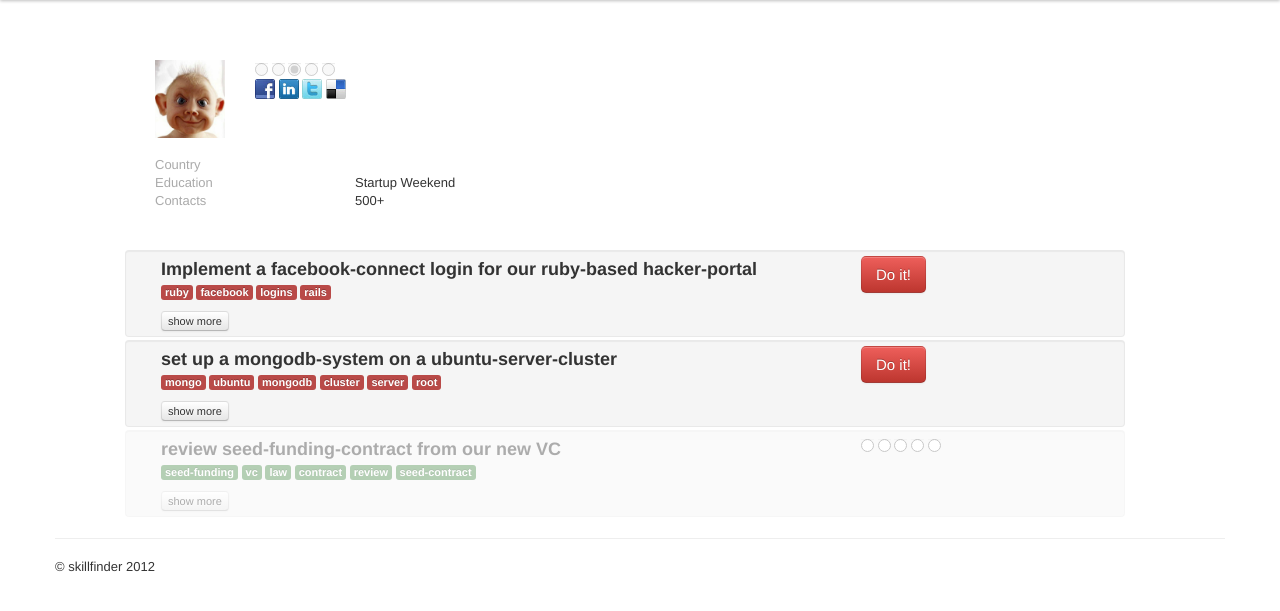
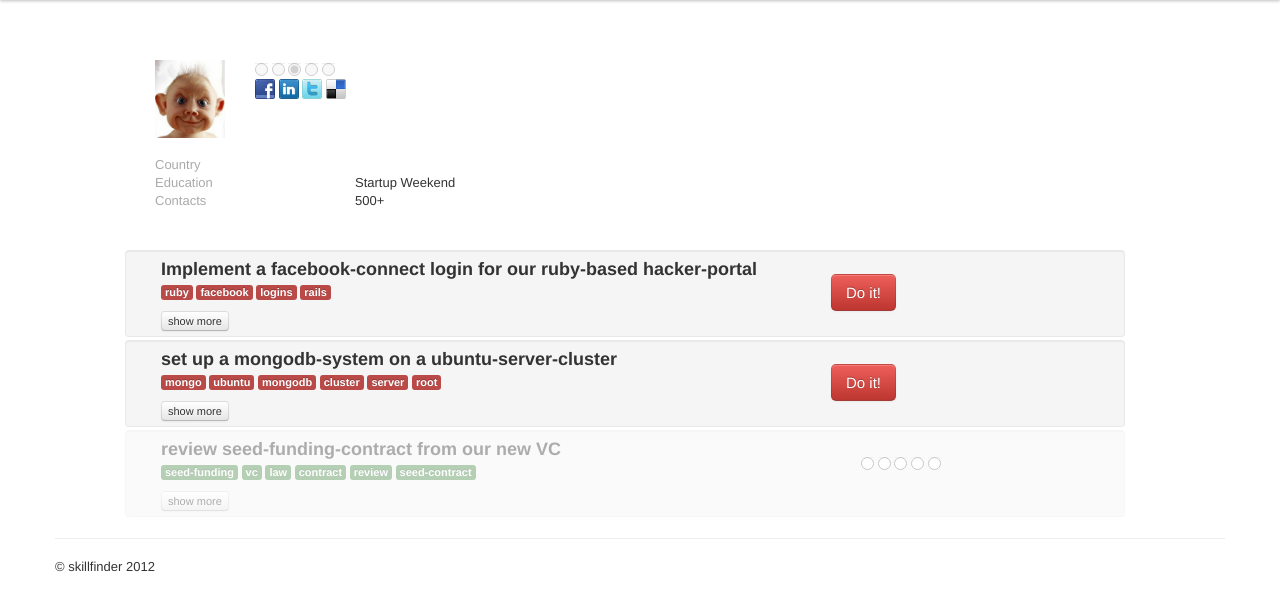
Before and after one commit to tiwei/swb12, a Django app: template templates/profile_show.html in a window 1280 px wide. Shown: the part 48-659 px from the top of the page. Run offline with Django 3.2, Linux system fonts and the light colour scheme; the template is opened without the code that fills it: values that come from a table or form of the project are taken from there, others are empty; parts of the project's set-up code (start-up, migrations or seed data) failed here and were passed over; some libraries are stand-ins or nearby versions.

Commit message:
profile-page

```diff
--- a/templates/profile_show.html
+++ b/templates/profile_show.html
@@ -124,7 +124,10 @@
 		          <a class="btn btn-mini">show more</a>
 		        </div>
 		        <div class="span2">
-		          <a class="btn btn-large btn-danger">Do it!</a>
+					<div class="row">&nbsp;</div>
+					<div class="row">
+			          	<a class="btn btn-large btn-danger" id="btn1">Do it!</a>
+					</div>
 		        </div>
 		 </div>
 
@@ -145,7 +148,10 @@
 			          <a class="btn btn-mini">show more</a>
 			        </div>
 			        <div class="span2">
-			          <a class="btn btn-large btn-danger">Do it!</a>
+						<div class="row">&nbsp;</div>
+						<div class="row">
+				          	<a class="btn btn-large btn-danger" id="btn1">Do it!</a>
+						</div>
 			        </div>
 			</div>
 
@@ -165,11 +171,16 @@
 			          <a class="btn btn-mini">show more</a>
 			        </div>
 			        <div class="span2">
-			          	<input name="star3" type="radio" class="star star3" />
-						<input name="star3" type="radio" class="star star3" />
-						<input name="star3" type="radio" class="star star3" />
-						<input name="star3" type="radio" class="star star3" />
-						<input name="star3" type="radio" class="star star3" />
+				        <div class="span2">
+							<div class="row">&nbsp;</div>
+							<div class="row">
+					          	<input name="star3" type="radio" class="star star3" />
+								<input name="star3" type="radio" class="star star3" />
+								<input name="star3" type="radio" class="star star3" />
+								<input name="star3" type="radio" class="star star3" />
+								<input name="star3" type="radio" class="star star3" />
+							</div>
+				        </div>
 			        </div>
 			</div>
 
```
